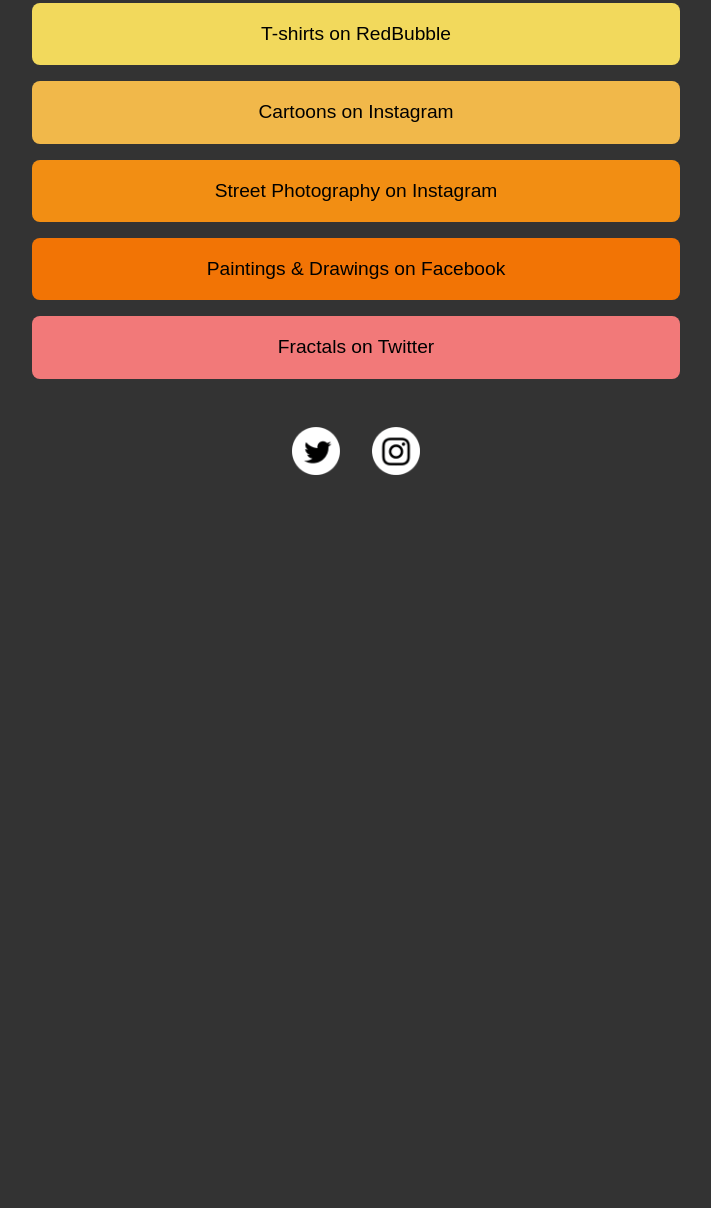
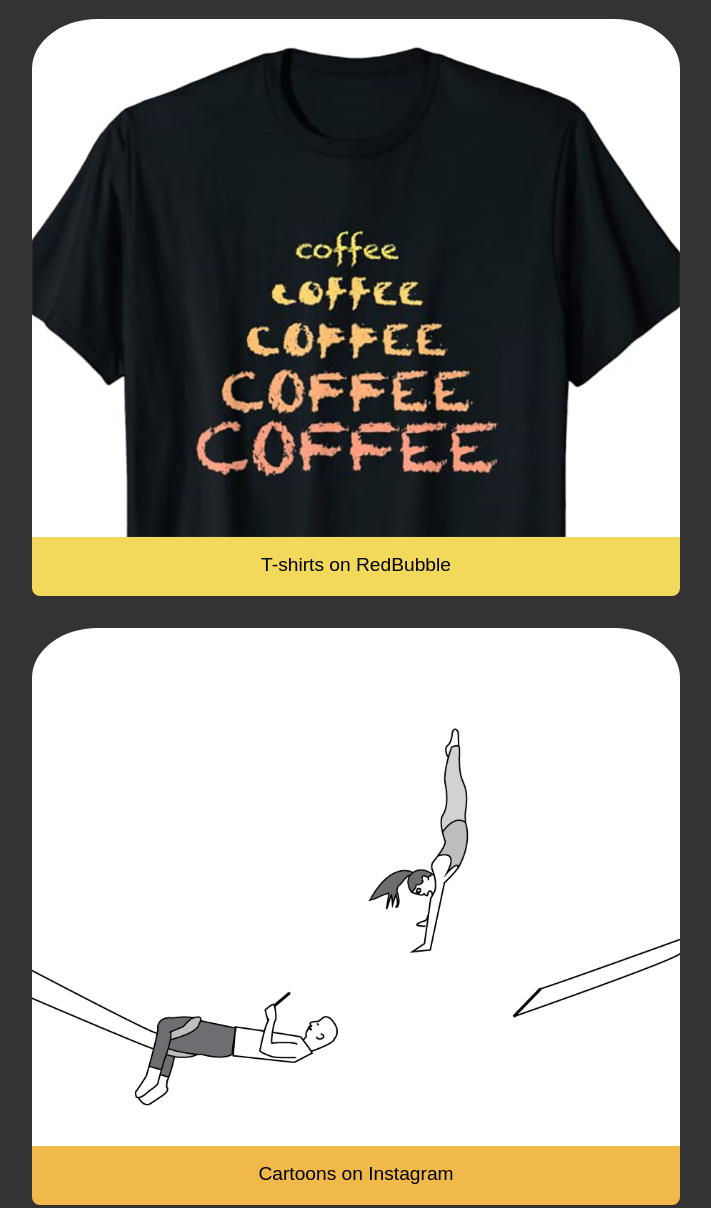
Before and after one commit to peterorum/peterorum-links, a plain HTML site: page src/index.html in a window 1280 px wide. Shown: the part 231-1439 px from the top of the page, without its empty margins (284-995 px from the left). Before the commit the page ends 800 px from the top, so only its background shows below. Drawn offline with Linux system fonts and the light colour scheme.

Commit message:
add images

```diff
--- a/src/index.html
+++ b/src/index.html
@@ -25,26 +25,62 @@
           <a
             href="https://www.redbubble.com/people/porum/explore?asc=u&page=1&sortOrder=recent"
             target="_blank"
+          >
+            <img src="tshirts.jpg"
+          /></a>
+          <a
+            class="btn"
+            href="https://www.redbubble.com/people/porum/explore?asc=u&page=1&sortOrder=recent"
+            target="_blank"
             >T-shirts on RedBubble</a
           >
         </div>
-          <div class="link">
-          <a href="http://instagram.com/orumcartoons" target="_blank"
+        <div class="link">
+          <a href="http://instagram.com/orumcartoons" target="_blank">
+            <img src="cartoons.png"
+          /></a>
+          <a
+            class="btn"
+            href="http://instagram.com/orumcartoons"
+            target="_blank"
             >Cartoons on Instagram</a
           >
         </div>
         <div class="link">
-          <a href="http://instagram.com/peterorum" target="_blank"
+          <a href="http://instagram.com/orumsketches" target="_blank">
+            <img src="sketches.png"
+          /></a>
+          <a
+            class="btn"
+            href="http://instagram.com/orumsketches"
+            target="_blank"
+            >Urban Sketches on Instagram</a
+          >
+        </div>
+        <div class="link">
+          <a href="http://instagram.com/peterorum" target="_blank">
+            <img src="photos.jpg"
+          /></a>
+          <a class="btn" href="http://instagram.com/peterorum" target="_blank"
             >Street Photography on Instagram</a
           >
         </div>
         <div class="link">
-          <a href="http://facebook.com/peterorumart" target="_blank"
-            >Paintings &amp; Drawings on Facebook</a
+          <a
+            href="http://facebook.com/peterorumart"
+            target="_blank"
+          >
+            <img src="paintings.jpg"
+          /></a>
+          <a class="btn" href="http://facebook.com/peterorumart" target="_blank"
+            >Paintings on Facebook</a
           >
         </div>
         <div class="link">
-          <a href="http://twitter.com/dailyfunctal" target="_blank"
+          <a href="http://twitter.com/dailyfunctal" target="_blank">
+            <img src="fractals.png"
+          /></a>
+          <a class="btn" href="http://twitter.com/dailyfunctal" target="_blank"
             >Fractals on Twitter</a
           >
         </div>
--- a/src/styles.css
+++ b/src/styles.css
@@ -22,43 +22,54 @@
   text-align: center;
 }
 
-.link {
+.link a.btn {
   background-color: rgb(247, 183, 9);
   color: #000;
   border: 0.25rem solid transparent;
-  border-radius: 0.5rem;
-  margin: 1rem;
+  border-radius: 0 0 0.5rem 0.5rem;
+  margin: -1.2rem 1rem 1rem 1rem;
   line-height: 1.4rem;
   transition: all 300ms;
 }
 
-.link a {
+.link a.btn {
     padding: 1rem;
     display: block;
 }
 
-.link:nth-child(1) {
+.link img {
+    max-width: calc(100% - 2rem);
+    padding: 1rem;
+    margin-top: 1rem;
+    border-radius: 12% 12% 0 0;
+    display: block;
+}
+
+.link:nth-child(1) a.btn {
     background-color: #F2D95C;
 }
 
-.link:nth-child(2) {
+.link:nth-child(2) a.btn {
     background-color: #F1B84A;
 }
 
-.link:nth-child(3) {
+.link:nth-child(3) a.btn {
+    background-color: hsl(40, 89%, 57%);
+}
+
+.link:nth-child(4) a.btn {
     background-color: #F28E13;
 }
 
-.link:nth-child(4) {
+.link:nth-child(5) a.btn {
     background-color: #F27405;
 }
 
-.link:nth-child(5) {
+.link:nth-child(6) a.btn {
     background-color: #F27979;
 }
 
-
-.link:hover {
+.link a.btn:hover {
   filter: brightness(150%);
 }
 
```
Also changed, not shown: src/cartoons.png (added), src/fractals.png (added), src/paintings.jpg (added), src/photos.jpg (added), src/sketches.png (added), src/tshirts.jpg (added).
